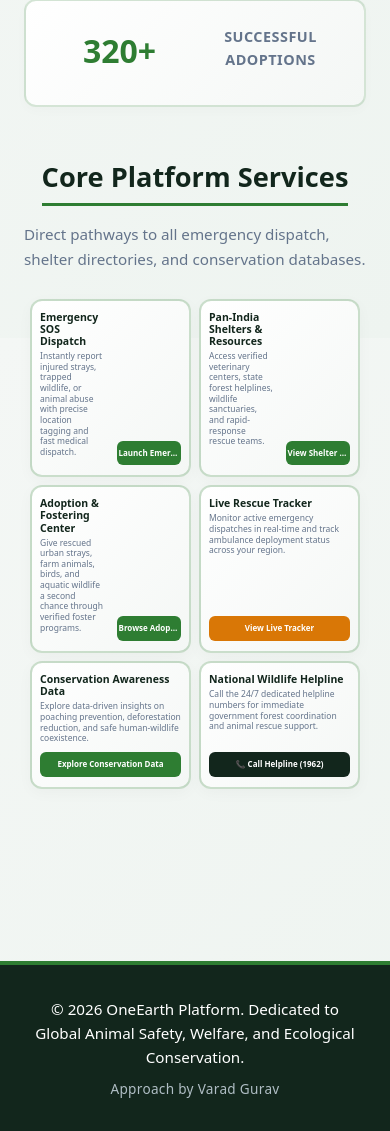
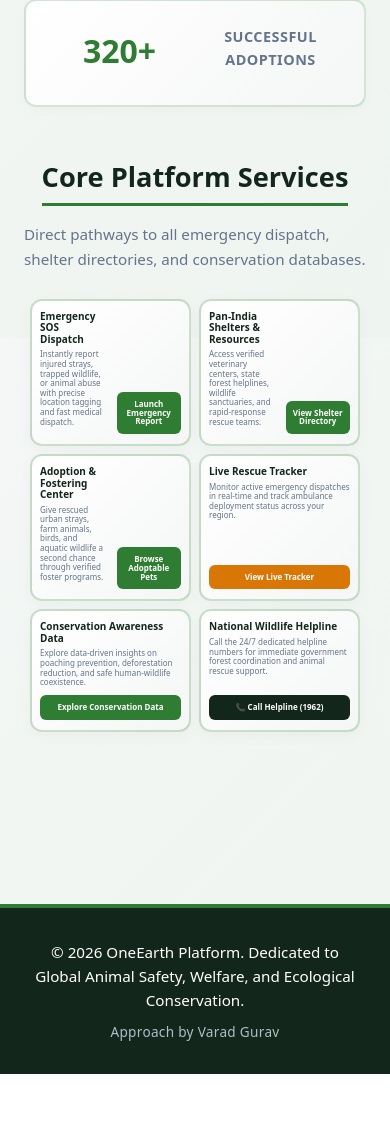
Before and after one commit to varadguravv/oneearth, a Flask app: page / in a window 390 px wide. Shown: the part 1350-2481 px from the top of the page. After the commit the page ends 2424 px from the top, so only its background shows below. Run offline with Flask 3, Linux system fonts and the light colour scheme.

Commit message:
Update style.css

```diff
--- a/static/style.css
+++ b/static/style.css
@@ -465,9 +465,9 @@ body {
   div[style*="background"], .card, .stat-box, .metric-box, div > .card, section .card {
     box-sizing: border-box !important;
   }
-/* --- Professional Full-Height Structural Card Alignment --- */
+/* --- Professional Full-Width Uniform Mobile Card & Button Fix --- */
 @media screen and (max-width: 768px) {
-  /* Enforce a consistent 2-column grid layout */
+  /* Enforce a clean 2-column equal-height grid layout */
   .homepage-grid {
     display: grid !important;
     grid-template-columns: repeat(2, 1fr) !important;
@@ -477,7 +477,7 @@ body {
     box-sizing: border-box !important;
   }
 
-  /* Make all cards absolute uniform containers */
+  /* Make every card an absolute uniform container stretching equally */
   .homepage-grid > div, .card, .service-card {
     display: flex !important;
     flex-direction: column !important;
@@ -489,7 +489,7 @@ body {
     box-sizing: border-box !important;
   }
 
-  /* Normalize all inner text wrappers across every card so they stretch evenly */
+  /* Normalize inner card wrappers */
   .homepage-grid > div > div, .card > div, .service-card > div {
     display: flex !important;
     flex-direction: column !important;
@@ -502,30 +502,32 @@ body {
 
   /* Scale headers consistently */
   .homepage-grid h3, .homepage-grid h4, .card h3, .card h4 {
-    font-size: 10.5px !important;
+    font-size: 10px !important;
     line-height: 1.15 !important;
     margin-bottom: 4px !important;
   }
 
   /* Scale body text uniformly */
   .homepage-grid p, .card p, .service-card p {
-    font-size: 8.5px !important;
-    line-height: 1.25 !important;
+    font-size: 8px !important;
+    line-height: 1.2 !important;
     margin-bottom: 8px !important;
     flex-grow: 1 !important;
   }
 
-  /* Pin every button strictly to the bottom of each box */
+  /* Force every action button to stretch 100% full-width at the bottom, allowing text to wrap fully so nothing gets cut off */
   .homepage-grid a.btn, .homepage-grid button, .homepage-grid a[class*="btn"], .card a, .card button {
-    display: block !important;
+    display: flex !important;
+    align-items: center !important;
+    justify-content: center !important;
     width: 100% !important;
     font-size: 8px !important;
-    padding: 6px 2px !important;
+    line-height: 1.1 !important;
+    padding: 8px 4px !important;
     text-align: center !important;
     box-sizing: border-box !important;
     margin-top: auto !important;
-    white-space: nowrap !important;
-    overflow: hidden !important;
-    text-overflow: ellipsis !important;
+    white-space: normal !important;
+    word-break: break-word !important;
   }
 }
```
